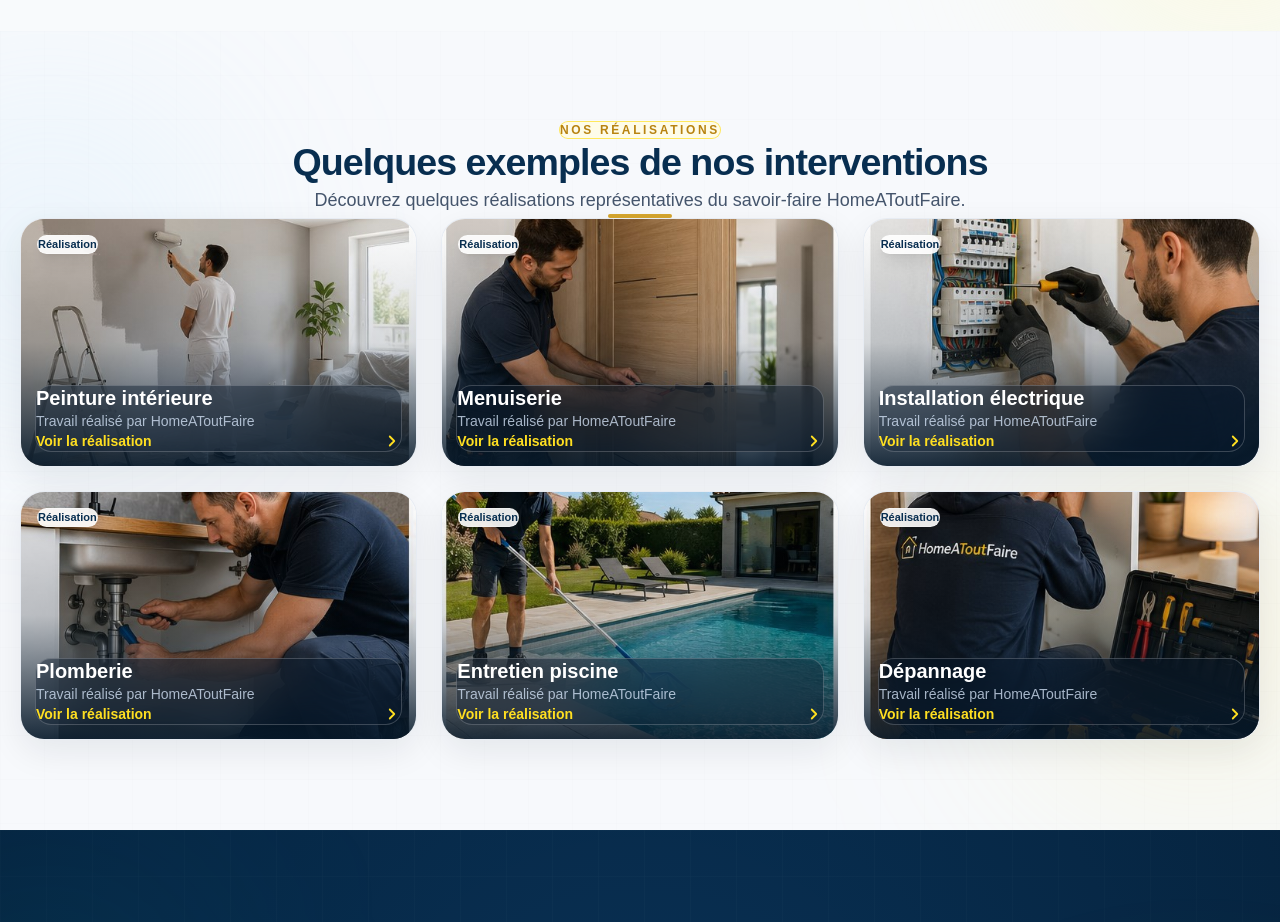
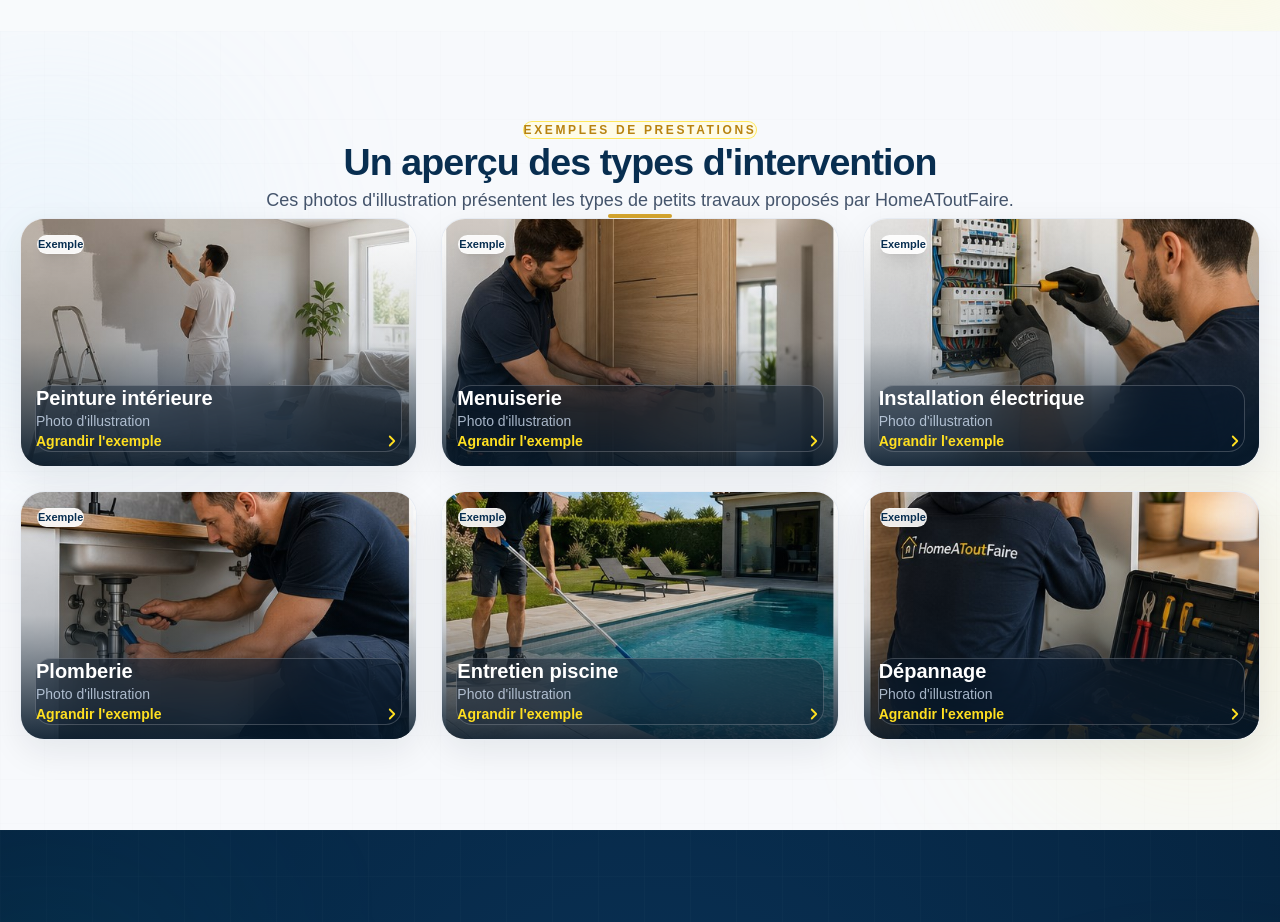
Before and after one commit to Thibal45/homeatoutfaire-premium, a Next.js app: page / in a window 1280 px wide. Shown: the part 3220-4142 px from the top of the page. Built offline with nearby package versions, Linux system fonts and the light colour scheme.

Commit message:
Renforcer la confiance et simplifier le contact

```diff
--- a/app/components/Gallery.tsx
+++ b/app/components/Gallery.tsx
@@ -1,7 +1,7 @@
 "use client";
 
-import type { ReactNode } from "react";
-import { useCallback, useEffect, useState } from "react";
+import type { ReactNode, RefObject } from "react";
+import { useCallback, useEffect, useRef, useState } from "react";
 
 import Image from "next/image";
 
@@ -21,6 +21,11 @@ import { gallery } from "../data/gallery";
 export default function Gallery() {
   const [selectedIndex, setSelectedIndex] = useState<number | null>(null);
   const [zoom, setZoom] = useState(1);
+  const cardButtonRefs = useRef<Array<HTMLButtonElement | null>>([]);
+  const dialogRef = useRef<HTMLDivElement>(null);
+  const closeButtonRef = useRef<HTMLButtonElement>(null);
+  const lastOpenedIndex = useRef<number | null>(null);
+  const isOpen = selectedIndex !== null;
 
   /* =========================================================
      FERMETURE LIGHTBOX
@@ -29,6 +34,12 @@ export default function Gallery() {
   const closeGallery = useCallback(() => {
     setZoom(1);
     setSelectedIndex(null);
+  }, []);
+
+  const openGallery = useCallback((index: number) => {
+    lastOpenedIndex.current = index;
+    setZoom(1);
+    setSelectedIndex(index);
   }, []);
 
   /* =========================================================
@@ -110,6 +121,25 @@ export default function Gallery() {
       if (event.key === "0") {
         resetZoom();
       }
+
+      if (event.key === "Tab") {
+        const focusableElements = dialogRef.current?.querySelectorAll<HTMLElement>(
+          'button:not([disabled]), [href], [tabindex]:not([tabindex="-1"])',
+        );
+
+        if (!focusableElements || focusableElements.length === 0) return;
+
+        const firstElement = focusableElements[0];
+        const lastElement = focusableElements[focusableElements.length - 1];
+
+        if (event.shiftKey && document.activeElement === firstElement) {
+          event.preventDefault();
+          lastElement.focus();
+        } else if (!event.shiftKey && document.activeElement === lastElement) {
+          event.preventDefault();
+          firstElement.focus();
+        }
+      }
     };
 
     window.addEventListener(
@@ -132,6 +162,27 @@ export default function Gallery() {
     zoomIn,
     zoomOut,
   ]);
+
+  useEffect(() => {
+    if (!isOpen) return;
+
+    const cardButtons = cardButtonRefs.current;
+    const focusFrame = window.requestAnimationFrame(() => {
+      closeButtonRef.current?.focus();
+    });
+
+    return () => {
+      window.cancelAnimationFrame(focusFrame);
+
+      const previousIndex = lastOpenedIndex.current;
+
+      if (previousIndex !== null) {
+        window.requestAnimationFrame(() => {
+          cardButtons[previousIndex]?.focus();
+        });
+      }
+    };
+  }, [isOpen]);
 
   /* =========================================================
      BLOQUER LE SCROLL QUAND LE LIGHTBOX EST OUVERT
@@ -232,7 +283,7 @@ export default function Gallery() {
                 alignSelf: "center",
               }}
             >
-              Nos réalisations
+              Exemples de prestations
             </span>
 
             {/* TITRE */}
@@ -251,7 +302,7 @@ export default function Gallery() {
                 boxSizing: "border-box",
               }}
             >
-              Quelques exemples de nos interventions
+              Un aperçu des types d&apos;intervention
             </h2>
 
             {/* SOUS-TITRE */}
@@ -270,8 +321,8 @@ export default function Gallery() {
                 boxSizing: "border-box",
               }}
             >
-              Découvrez quelques réalisations représentatives du savoir-faire
-              HomeAToutFaire.
+              Ces photos d&apos;illustration présentent les types de petits travaux
+              proposés par HomeAToutFaire.
             </p>
 
             {/* BARRE JAUNE */}
@@ -287,7 +338,7 @@ export default function Gallery() {
           </motion.div>
 
           {/* =====================================================
-              GRILLE DES RÉALISATIONS
+              GRILLE DES EXEMPLES
           ===================================================== */}
 
           <div className="grid gap-5 md:grid-cols-2 xl:grid-cols-3 xl:gap-6">
@@ -314,12 +365,23 @@ export default function Gallery() {
                 whileHover={{
                   y: -5,
                 }}
-                onClick={() => {
-                  setZoom(1);
-                  setSelectedIndex(index);
-                }}
-                className="group relative cursor-pointer overflow-hidden rounded-3xl border border-slate-200/80 bg-white shadow-[0_12px_35px_rgba(15,23,42,0.08)] transition-all duration-300 hover:border-yellow-300 hover:shadow-[0_22px_55px_rgba(15,23,42,0.15)]"
+                className="group relative overflow-hidden rounded-3xl border border-slate-200/80 bg-white shadow-[0_12px_35px_rgba(15,23,42,0.08)] transition-all duration-300 hover:border-yellow-300 hover:shadow-[0_22px_55px_rgba(15,23,42,0.15)] focus-within:border-yellow-400 focus-within:ring-4 focus-within:ring-yellow-300/25"
               >
+                <button
+                  ref={(element) => {
+                    cardButtonRefs.current[index] = element;
+                  }}
+                  type="button"
+                  aria-haspopup="dialog"
+                  aria-label={`Agrandir l'exemple de prestation : ${photo.title}`}
+                  onClick={() => openGallery(index)}
+                  className="absolute inset-0 z-20 rounded-3xl focus-visible:outline-none"
+                >
+                  <span className="sr-only">
+                    Agrandir l&apos;exemple de prestation : {photo.title}
+                  </span>
+                </button>
+
                 {/* PHOTO PLUS COMPACTE */}
 
                 <div className="relative aspect-[16/10] overflow-hidden">
@@ -338,12 +400,12 @@ export default function Gallery() {
                   {/* BADGE */}
 
                   <div className="absolute left-4 top-4 rounded-full border border-white/25 bg-white/90 px-3 py-1.5 text-[11px] font-bold text-[#082E50] shadow-lg backdrop-blur-md">
-                    Réalisation
+                    Exemple
                   </div>
 
                   {/* ICÔNE ZOOM */}
 
-                  <div className="absolute right-4 top-4 flex h-9 w-9 items-center justify-center rounded-full border border-white/25 bg-[#06192B]/60 text-white opacity-0 shadow-lg backdrop-blur-md transition-all duration-300 group-hover:opacity-100">
+                  <div className="absolute right-4 top-4 flex h-9 w-9 items-center justify-center rounded-full border border-white/25 bg-[#06192B]/60 text-white opacity-0 shadow-lg backdrop-blur-md transition-all duration-300 group-hover:opacity-100 group-focus-within:opacity-100">
                     <Maximize2
                       size={17}
                       strokeWidth={2.3}
@@ -358,12 +420,12 @@ export default function Gallery() {
                     </h3>
 
                     <p className="mt-1 text-xs text-blue-100/75 sm:text-sm">
-                      Travail réalisé par HomeAToutFaire
+                      Photo d&apos;illustration
                     </p>
 
                     <div className="mt-2 flex items-center justify-between text-xs font-semibold text-yellow-300 sm:text-sm">
                       <span>
-                        Voir la réalisation
+                        Agrandir l&apos;exemple
                       </span>
 
                       <ChevronRight
@@ -387,9 +449,10 @@ export default function Gallery() {
       <AnimatePresence>
         {selectedIndex !== null && (
           <motion.div
+            ref={dialogRef}
             role="dialog"
             aria-modal="true"
-            aria-label={`Réalisation : ${gallery[selectedIndex].title}`}
+            aria-labelledby="gallery-dialog-title"
             initial={{
               opacity: 0,
             }}
@@ -413,7 +476,10 @@ export default function Gallery() {
               {/* TITRE */}
 
               <div className="max-w-[55%] rounded-2xl border border-white/10 bg-white/8 px-4 py-2.5 text-white backdrop-blur-xl">
-                <p className="truncate text-sm font-semibold sm:text-base">
+                <p
+                  id="gallery-dialog-title"
+                  className="truncate text-sm font-semibold sm:text-base"
+                >
                   {gallery[selectedIndex].title}
                 </p>
 
@@ -456,6 +522,7 @@ export default function Gallery() {
                 <LightboxButton
                   label="Fermer la galerie"
                   onClick={closeGallery}
+                  buttonRef={closeButtonRef}
                   danger
                 >
                   <X size={21} />
@@ -612,6 +679,7 @@ type LightboxButtonProps = {
   children: ReactNode;
   disabled?: boolean;
   danger?: boolean;
+  buttonRef?: RefObject<HTMLButtonElement | null>;
 };
 
 function LightboxButton({
@@ -620,9 +688,11 @@ function LightboxButton({
   children,
   disabled = false,
   danger = false,
+  buttonRef,
 }: LightboxButtonProps) {
   return (
     <motion.button
+      ref={buttonRef}
       type="button"
       aria-label={label}
       disabled={disabled}
```
